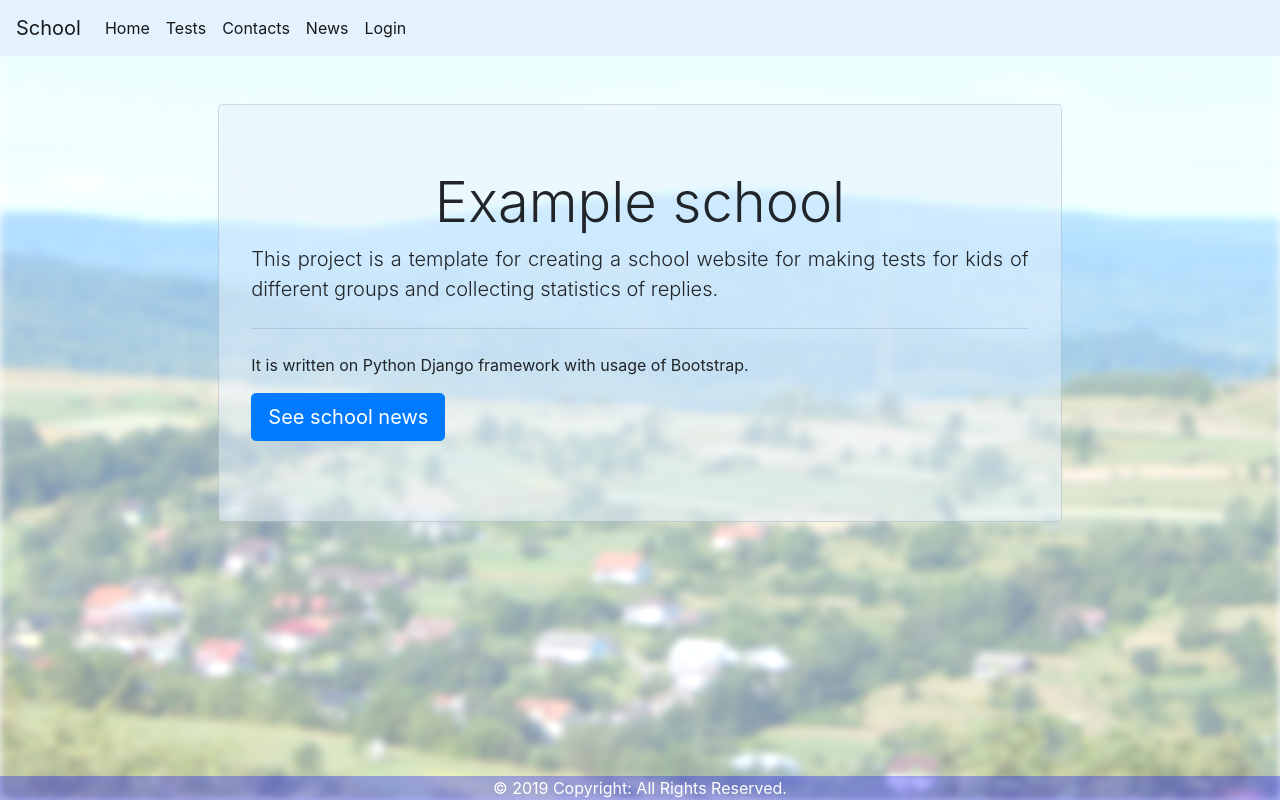
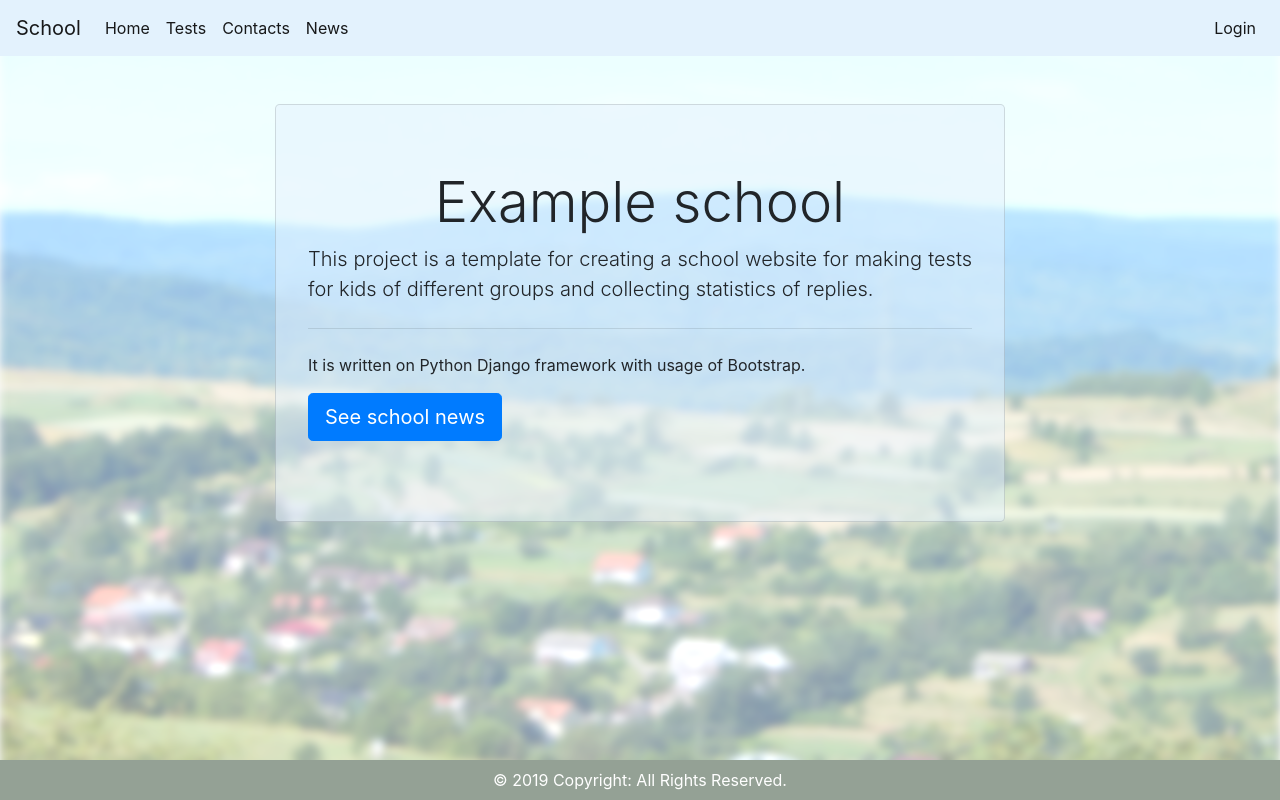
Before and after one commit to sashabrava/school, a Django app: page / in a window 1280 px wide. Run offline with Django 3.2, Linux system fonts and the light colour scheme; some libraries are stand-ins or nearby versions.

Commit message:
Fixed layout
Fixed #8

```diff
--- a/main_pages/templates/basic/footer.html
+++ b/main_pages/templates/basic/footer.html
@@ -1,3 +1,3 @@
-<footer class="footer">
+<footer class="footer py-2">
   <div>© 2019 Copyright: All Rights Reserved.</div>
 </footer>
--- a/main_pages/templates/basic/navbar.html
+++ b/main_pages/templates/basic/navbar.html
@@ -17,6 +17,9 @@
 	  <li class="nav-item active">
         <a class="nav-link" href="{% url 'news:news-list' %}">News</a>
       </li>
+
+      </ul>
+    <ul class="navbar-nav ml-auto">
 	  	  {% if user.is_authenticated %}
 		  <span class="navbar-text">
 		{{ user.get_username }}
@@ -27,7 +30,7 @@
 	{% else %}
 		<a class="nav-link active" href="{% url 'login' %}?next={{request.path}}">Login</a>
 	{% endif %}
-      </li>
+
 
     </ul>
   </div>
--- a/main_pages/templates/main_pages/base.html
+++ b/main_pages/templates/main_pages/base.html
@@ -5,11 +5,22 @@
 {% load static %}
 <body>
   {% include "basic/navbar.html" %}
+   <main>
   {% block title %}Base title{% endblock %}
-  {% block content %}{% endblock %}
+    <div class="container">
+     {% block content %}{% endblock %}
+    </div>
+   </main>
   {% include "basic/footer.html" %}
   </body>
 <style>
+ body{
+  overflow: hidden;
+ }
+ main {
+    max-height: calc(100% - 6rem);
+    overflow-y: auto;
+ }
 body::after {
   content: "";
   background: url("/static/background.jpg");
@@ -32,7 +43,7 @@ body::after {
    left: 0;
   bottom: 0;
    width: 100%;
-  background-color: rgba(0,0,255,0.3);
+  background-color: rgb(148,161,149);
   color: white;
   text-align: center;
 }
```
Also changed, not shown: 1.xml (added, +15 -0 lines), 1 other file.
